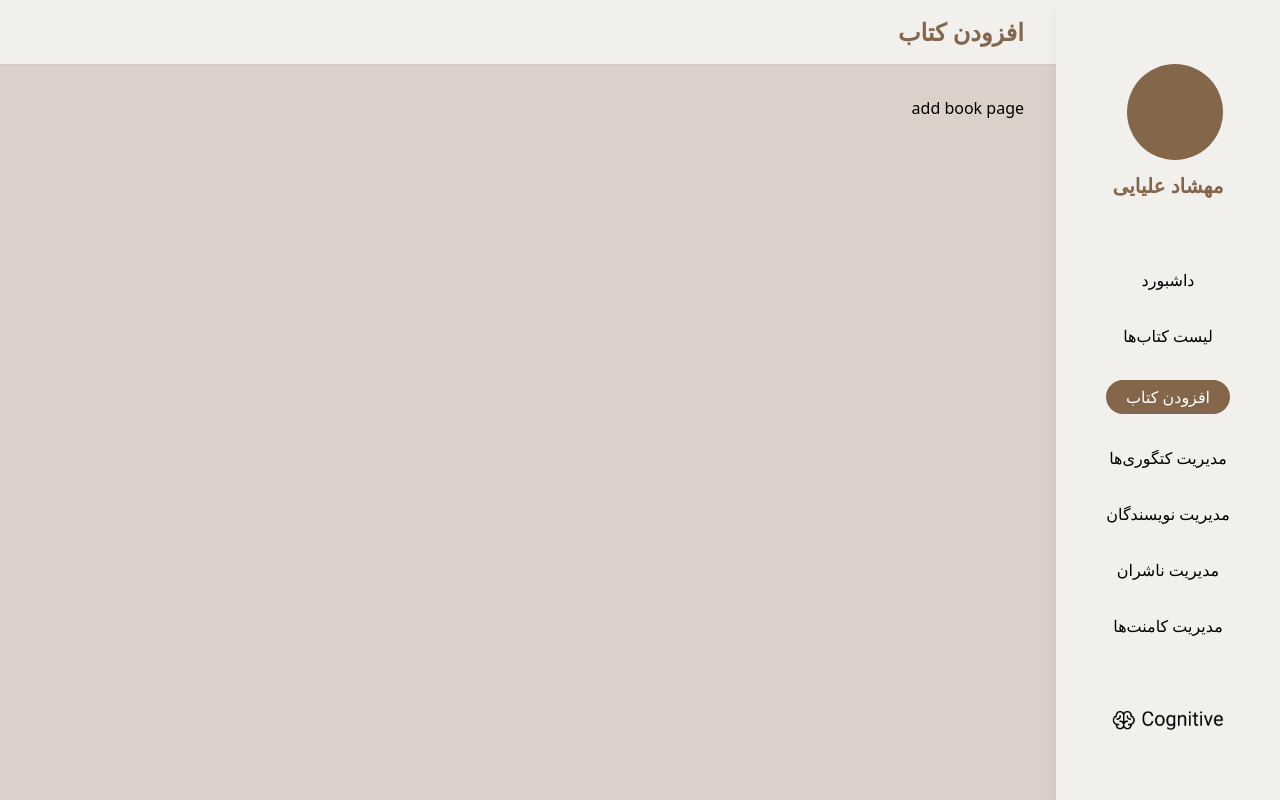
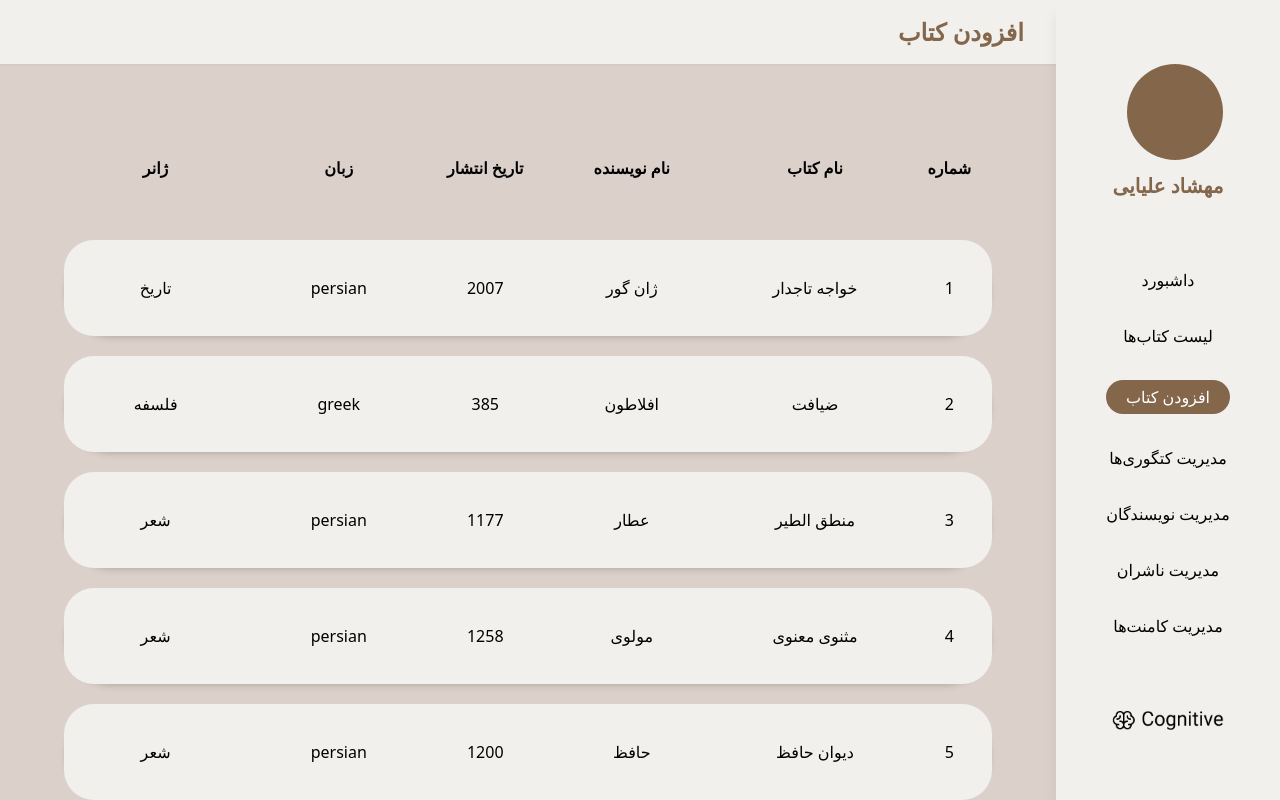
Before and after one commit to MahshadOliaie/cognitive, a React (Vite) app: page /addBook in a window 1280 px wide. Shown: the top 800 px of the page. Built offline with nearby package versions, Linux system fonts and the light colour scheme.

Commit message:
add comments

```diff
--- /dev/null
+++ b/src/components/CommentsCard/CommentsCard.jsx
@@ -0,0 +1,35 @@
+
+
+function CommentsCard({comment}) {
+
+    const {postId , name , email , body} = comment
+
+    var hue = Math.floor(Math.random() * 460);
+    var pastel = 'hsl(' + hue + ', 65%, 65%)';
+
+    return (
+        <div className="bg-sand shadow-md flex items-center justify-between gap-8 border-r-4 rounded-xl w-full p-8" style={{borderColor: pastel}}>
+            <div className="flex flex-2 gap-10 items-center">
+                <div className="rounded-full flex-shrink-0 w-16 h-16 overflow-hidden flex justify-center" style={{backgroundColor: pastel}}>
+                <svg xmlns="http://www.w3.org/2000/svg" className="w-3/4 mt-3" viewBox="0 0 448 512" fill="white" opacity={0.4}><path d="M224 256A128 128 0 1 0 224 0a128 128 0 1 0 0 256zm-45.7 48C79.8 304 0 383.8 0 482.3C0 498.7 13.3 512 29.7 512l388.6 0c16.4 0 29.7-13.3 29.7-29.7C448 383.8 368.2 304 269.7 304l-91.4 0z"/></svg>
+                </div>
+                <div className="flex flex-col gap-4 max-w-xl">
+                    <p className="text-lg font-semibold">{name}</p>
+                    <p><span className="font-medium">ایمیل: </span>{email}</p>
+                    <p><span className="font-medium">کامنت: </span>{body}</p>
+                </div>
+
+            </div>
+
+            <div className="flex-shrink-0">
+                <p className="opacity-60"><span className="font-medium">شماره پست: </span>{postId}</p>
+            </div>
+
+            <div className="flex-shrink-0 py-2 px-6 rounded-full cursor-pointer hover:scale-105 duration-300" style={{backgroundColor: pastel}}>
+                <p className="text-white font-medium">حذف کامنت</p>
+            </div>
+        </div>
+    )
+}
+
+export default CommentsCard
--- a/src/components/Header/Header.jsx
+++ b/src/components/Header/Header.jsx
@@ -4,7 +4,7 @@
 function Header({title}){
     return(
         <>
-        <div className="fixed flex items-center justify-between right-0 bg-sand top-0 w-full h-16 ps-64 pe-8 shadow-sm">
+        <div className="fixed flex items-center justify-between right-0 bg-sand top-0 w-full h-16 ps-64 pe-8 shadow-sm z-30">
             <h1 className="text-2xl font-semibold text-sandals">{title}</h1>
         </div>
         </>
--- a/src/components/Pages/AddBookPage/AddBookPage.jsx
+++ b/src/components/Pages/AddBookPage/AddBookPage.jsx
@@ -1,9 +1,79 @@
 
+import { flexRender, getCoreRowModel, useReactTable } from "@tanstack/react-table"
+import { useState } from "react"
+import DATA from "../../../../public/object"
+import TableHeader from "../../TableHeader/TableHeader"
+import TableRow from "../../TableRow/TableRow"
 
-function AddBookPage(){
-    return(
+function AddBookPage() {
+    const [data, setData] = useState(DATA)
+
+    const columns = [
+        {
+            accessorKey: "id",
+            header: "شماره",
+            size: 70,
+            cell: (props) => <p>{props.getValue()}</p>
+        },
+        {
+            accessorKey: "title",
+            header: "نام کتاب",
+            cell: (props) => <p>{props.getValue()}</p>
+        },
+        {
+            accessorKey: "author",
+            header: "نام نویسنده",
+            cell: (props) => <p>{props.getValue()}</p>
+        },
+        {
+            accessorKey: "published_date",
+            header: "تاریخ انتشار",
+            size: 90,
+            cell: (props) => <p>{props.getValue()}</p>
+        },
+        {
+            accessorKey: "language",
+            header: "زبان",
+            cell: (props) => <p>{props.getValue()}</p>
+        },
+        {
+            accessorKey: "genre",
+            header: "ژانر",
+            cell: (props) => <p>{props.getValue()}</p>
+        }
+    ]
+
+    const table = useReactTable({
+        data,
+        columns,
+        getCoreRowModel: getCoreRowModel(),
+    })
+
+    return (
         <>
-        <h1>add book page</h1>
+            <table className="w-full relative border-separate" style={{ borderSpacing: "0 20px" }}>
+
+                <TableHeader>
+                    {table.getHeaderGroups()[0].headers.map(header => {
+                        return <th className="py-10" width={header.getSize()} key={header.id}>{header.column.columnDef.header}</th>
+                    })}
+                </TableHeader>
+
+                <tbody>
+                    {table.getRowModel().rows.map(row => <TableRow key={row.id}>
+                        {row.getVisibleCells().map(cell =>
+                            <td className="py-9" key={cell.id} width={cell.column.getSize()}>
+                                {
+                                    flexRender(
+                                        cell.column.columnDef.cell,
+                                        cell.getContext()
+                                    )
+                                }
+                            </td>
+                        )}
+                    </TableRow>)}
+                </tbody>
+            </table>
         </>
     )
 }
--- a/src/components/Pages/CommentsPage/CommentsPage.jsx
+++ b/src/components/Pages/CommentsPage/CommentsPage.jsx
@@ -1,10 +1,30 @@
+import { useEffect, useState } from "react"
+import useFetch from "../../../hooks/useFetch"
+import CommentsCard from "../../CommentsCard/CommentsCard"
 
 
-function CommentsPage(){
-    return(
-        <>
-        <h1>comments page</h1>
-        </>
+function CommentsPage() {
+    const [data, setData] = useState([])
+
+    const comments = useFetch('https://jsonplaceholder.typicode.com/comments')
+
+    useEffect(() => {
+        setData(comments)
+
+        return () => {
+
+        }
+
+    }, [comments])
+
+    return (
+        <div className="flex flex-col gap-6">
+
+            {data.map(comment => {
+                return <CommentsCard key={comment.id} comment={comment} />
+            })}
+
+        </div>
     )
 }
 
--- a/src/components/Sidebar/Sidebar.jsx
+++ b/src/components/Sidebar/Sidebar.jsx
@@ -22,7 +22,7 @@ function Sidebar({ setTitle }) {
 
     return (
         <>
-            <div className="bg-sand fixed right-0 top-0 w-56 h-full z-10 shadow-lg flex flex-col justify-between items-center py-16">
+            <div className="bg-sand fixed right-0 top-0 w-56 h-full z-50 shadow-lg flex flex-col justify-between items-center py-16">
                 <div className="flex flex-col justify-center gap-3">
                     <div className="rounded-full w-24 h-24 bg-sandals"></div>
                     <h1 className="font-bold text-xl text-sandals">مهشاد علیایی</h1>
--- /dev/null
+++ b/src/components/TableHeader/TableHeader.jsx
@@ -0,0 +1,16 @@
+
+
+
+function TableHeader({children}){
+    return(
+        <>
+        <thead className="">
+            <tr className="text-center">
+                {children}
+            </tr>
+        </thead>
+        </>
+    )
+}
+
+export default TableHeader
--- /dev/null
+++ b/src/components/TableRow/TableRow.jsx
@@ -0,0 +1,13 @@
+
+
+function TableRow({children}){
+    return(
+        <>
+        <tr className="bg-sand rounded-full shadow-md text-center" >
+            {children}
+        </tr>
+        </>
+    )
+}
+
+export default TableRow
--- /dev/null
+++ b/src/hooks/useFetch.js
@@ -0,0 +1,21 @@
+import { useEffect, useState } from "react";
+
+
+
+function useFetch(url){
+    const [data , setData] = useState([])
+
+
+    useEffect(()=>{
+        fetch(url)
+        .then(res => res.json())
+        .then(data => setData(data))
+
+    }, [])
+
+
+    return data;
+}
+
+
+export default useFetch
--- a/src/index.css
+++ b/src/index.css
@@ -4,12 +4,28 @@
 
 
 
-body{
+body {
     height: 100vh;
     background-color: #dbd1ca;
-    padding: 6rem 16rem 2rem 2rem;
+    padding: 6rem 18rem 4rem 4rem;
 }
 
-*{
+* {
     box-sizing: border-box;
 }
+
+td:first-child {
+    border-top-right-radius: 30px;
+}
+
+td:last-child {
+    border-top-left-radius: 30px;
+}
+
+td:first-child {
+    border-bottom-right-radius: 30px;
+}
+
+td:last-child {
+    border-bottom-left-radius: 30px;
+}
--- a/tailwind.config.js
+++ b/tailwind.config.js
@@ -7,7 +7,8 @@ export default {
       'linen' : '#dbd1ca',
       'ocean' : '#B5CBD0',
       'sand' : '#F1F0ED',
-      'sandals' : '#84664B'
+      'sandals' : '#84664B',
+      "white" : "white"
     }
   },
   plugins: [],
```
Also changed, not shown: src/components/Pages/BooksPage/BooksPage.jsx (+1 -69 lines).
